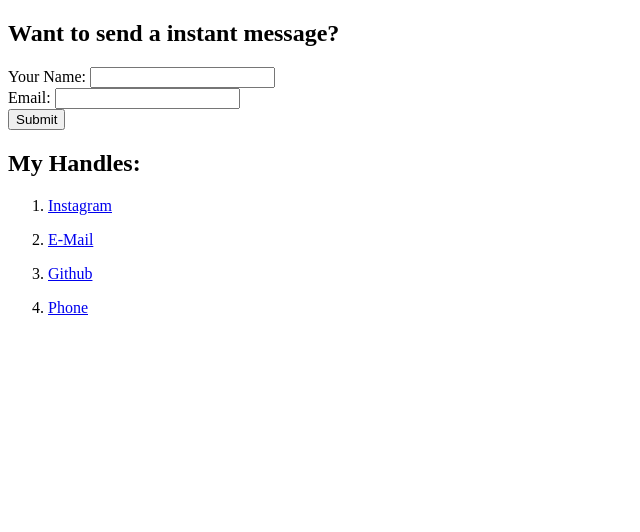
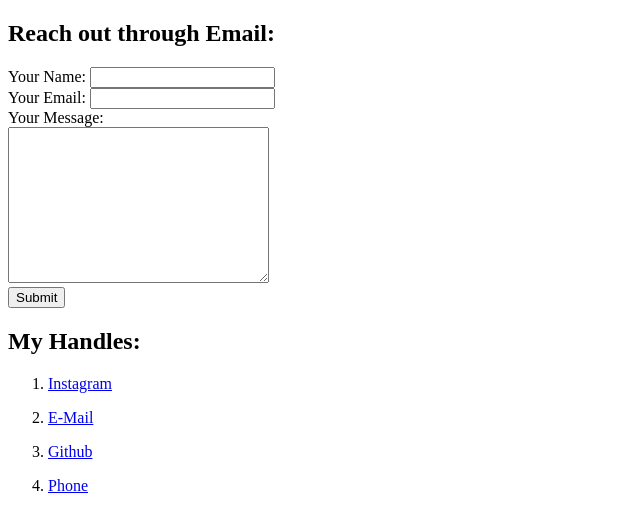
Before and after one commit to anishmasand/cv, a plain HTML site: page ContactMe.html in a window 1280 px wide. Shown: the whole page, without its empty margins (0-640 px from the left). Drawn offline with Linux system fonts and the light colour scheme.

Commit message:
Add files via upload

```diff
--- a/ContactMe.html
+++ b/ContactMe.html
@@ -5,15 +5,17 @@
     <title>Connect</title>
   </head>
   <body>
-    <h2>Want to send a instant message?</h2>
-    <form class="" action="index.html" method="post">
+    <h2>Reach out through Email:</h2>
+    <form class="" action="mailto:anish.b.Masand@gmail.com" method="post" enctype="text/plain">
       <label>Your Name:</label>
-      <input type="text" name="" value="">
+      <input type="text" name="name" value="">
       <br>
-      <label>Email:</label>
-      <input type="email" name="" value="">
+      <label>Your Email:</label>
+      <input type="email" name="email" value="">
       <br>
-
+      <label>Your Message:</label> <br>
+      <textarea name="message" rows="10" cols="30"></textarea>
+      <br>
       <input type="submit" name="">
     </form>
     <h2>My Handles:</h2>
```
Also changed, not shown: index.html (+1 -1 lines).
